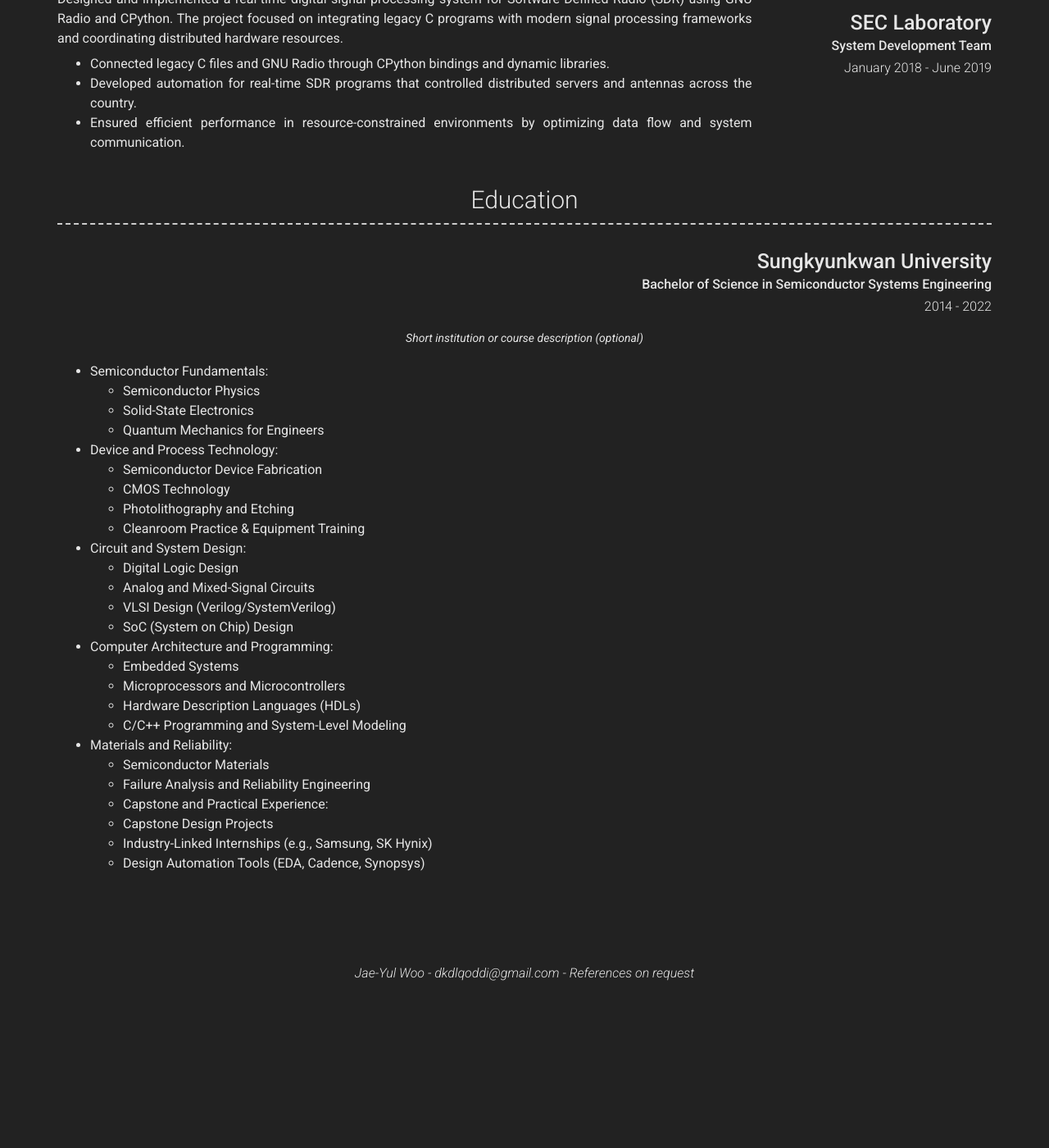
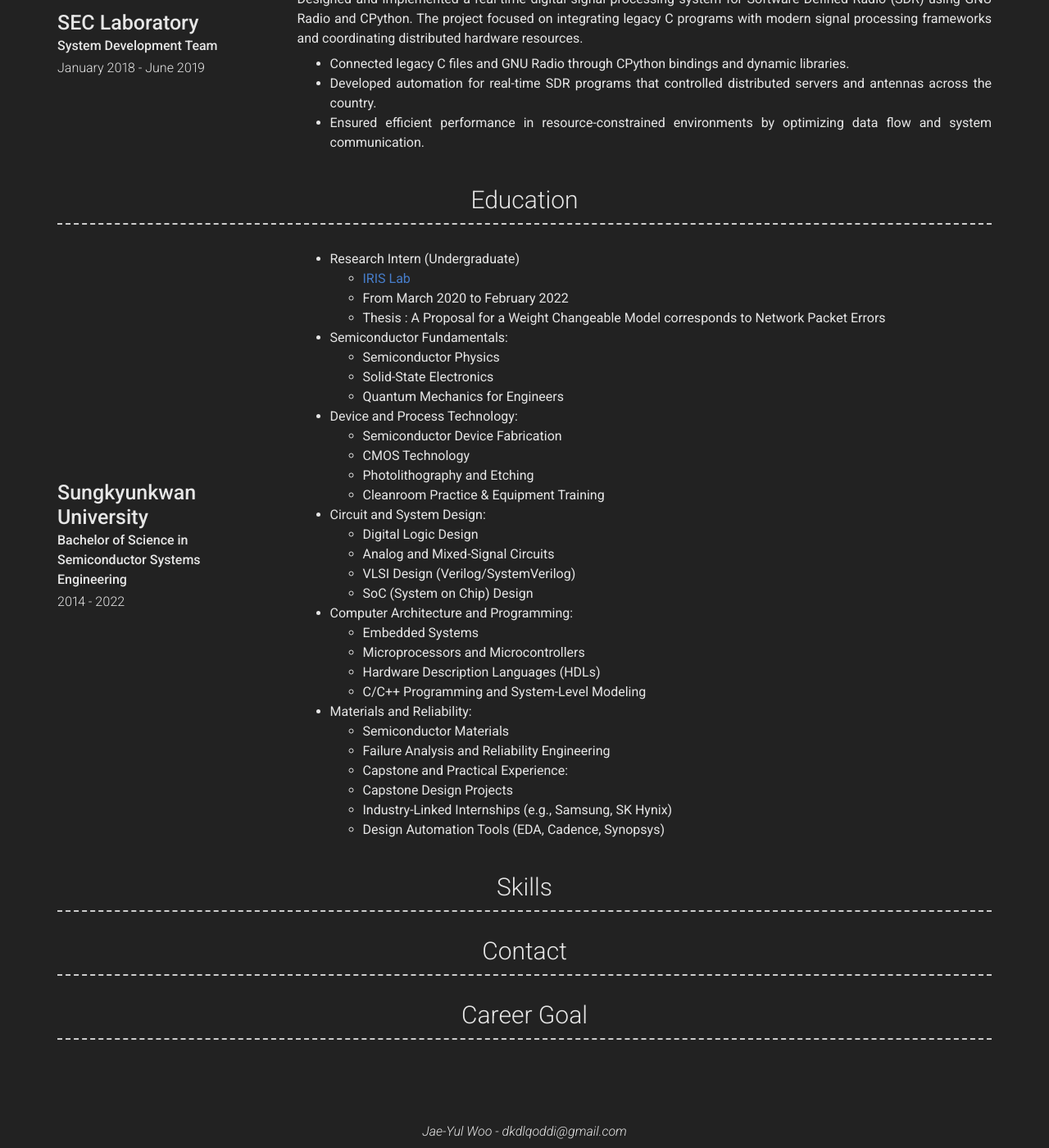
Before and after one commit to dkdlqoddi/dkdlqoddi.github.io, a Jekyll site: the page built from index.md, in a window 1280 px wide and 1400 px high, scrolled down 1559 px. Shown: the whole window at 82% size. Built offline with Jekyll 4.4.1, drawn with Linux system fonts in a browser that asks for light colours; nearby versions of some CDN libraries; before the commit the page ends 2765 px from its top, so only the background shows below that.

Commit message:
Format: rearrange overall format
Signed-off-by: Jae-Yul Woo <dkdlqoddi@naver.com>

```diff
--- a/_config.yml
+++ b/_config.yml
@@ -104,7 +104,7 @@ content:
   - title: Experience
     layout: list
     content:
-      - layout: right
+      - layout: left
         title: Samsung Electronics Co., Ltd.
         sub_title: Foundry Business, Customer Design Support Team
         caption: March 2022 - present
@@ -122,7 +122,7 @@ content:
           and web stack (React, TypeScript, Next.js, PostgreSQL).
           - Ported and developed software for ARM Cortex-A/M platforms.
           - Developed and debugged Linux device drivers.
-      - layout: right
+      - layout: left
         title: SEC Laboratory
         sub_title: System Development Team
         caption: January 2018 - June 2019
@@ -142,13 +142,15 @@ content:
   - title: Education
     layout: list
     content:
-      - layout: top-right
+      - layout: top-left
         title: Sungkyunkwan University
         sub_title: Bachelor of Science in Semiconductor Systems Engineering
         caption: 2014 - 2022
-        quote: >
-          Short institution or course description (optional)
         description: | # this will include new lines to allow paragraphs
+          - Research Intern (Undergraduate)
+            - [IRIS Lab](https://iris.skku.edu/)
+            - From March 2020 to February 2022
+            - Thesis : A Proposal for a Weight Changeable Model corresponds to Network Packet Errors
           - Semiconductor Fundamentals:
             - Semiconductor Physics
             - Solid-State Electronics
@@ -175,9 +177,16 @@ content:
             - Capstone Design Projects
             - Industry-Linked Internships (e.g., Samsung, SK Hynix)
             - Design Automation Tools (EDA, Cadence, Synopsys)
+  - title: Skills
+    layout: list
+  - title: Contact
+    layout: list
+  - title: Career Goal
+    layout: list
+
 
 # Footer
-footer_show_references: true
+footer_show_references: false
 # references_title: References on request (Override references text)
 
 # Build settings
```
